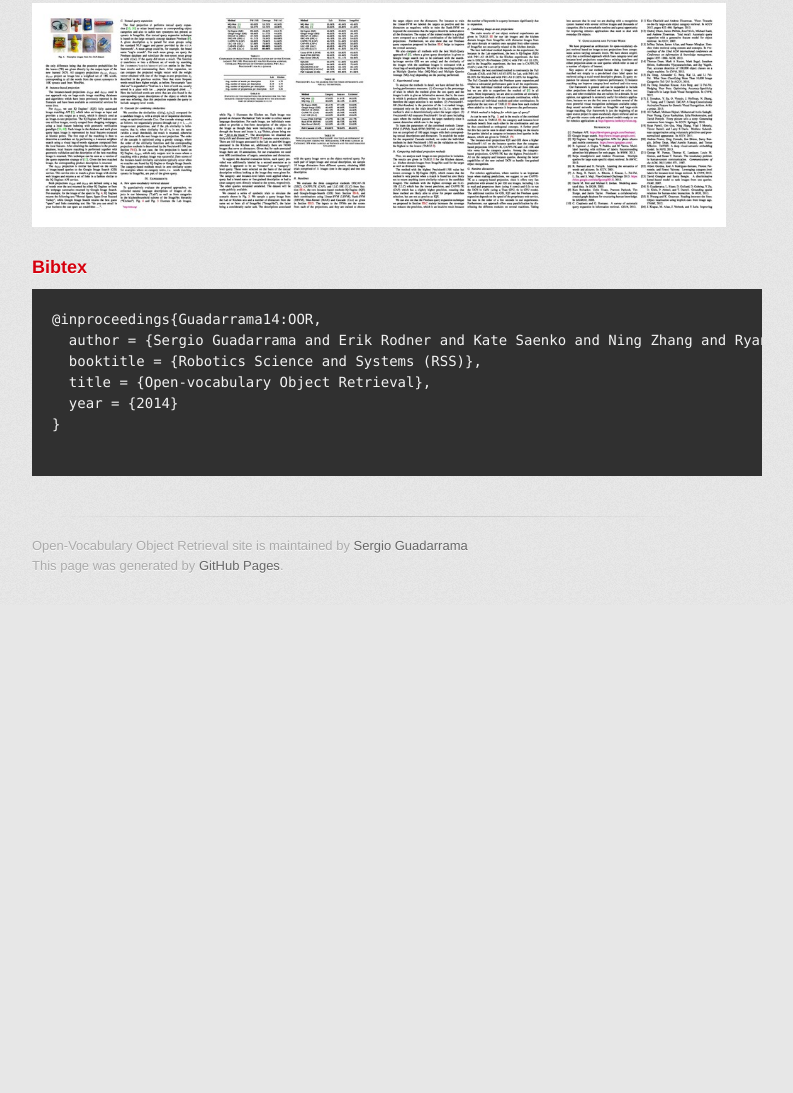
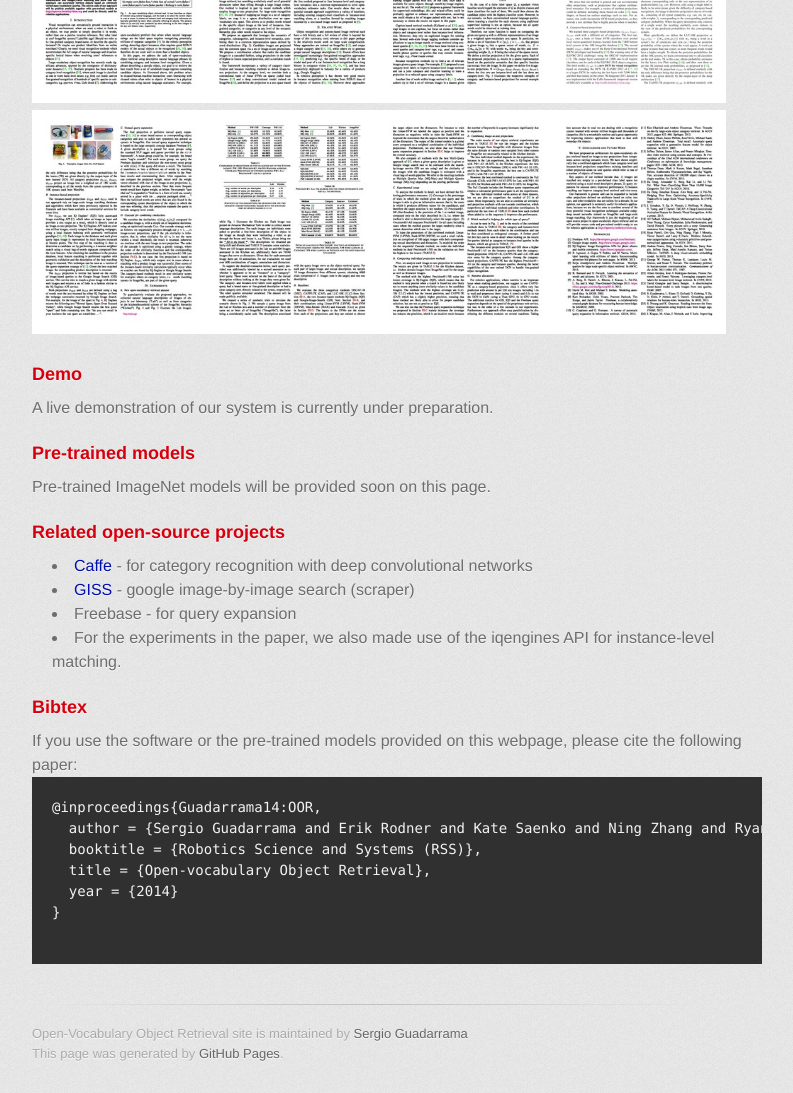
Before and after one commit to sguada/openvoc, a plain HTML site: page index.html in a window 1280 px wide. Shown: the part 910-2003 px from the top of the page, without its empty margins (243-1036 px from the left). Before the commit the page ends 1515 px from the top, so only its background shows below. Drawn offline with Linux system fonts and the light colour scheme; a web font is replaced by a local one.

Commit message:
bibtex and portraits

```diff
--- a/index.html
+++ b/index.html
@@ -38,6 +38,14 @@
 <a href=http://www.eecs.berkeley.edu/~sguada/>Sergio Guadarrama</a>, <a href=https://sites.google.com/site/erikrodner/>Erik Rodner</a>, <a href=http://www.cs.uml.edu/~saenko/>Kate Saenko</a>, <a href=http://www.cs.berkeley.edu/~nzhang/>Ning Zhang</a>,<br> <a href=http://faculty.cs.byu.edu/~farrell/>Ryan Farrell</a>, <a href=http://jeffdonahue.com/>Jeff Donahue</a> and <a href=http://www.eecs.berkeley.edu/~trevor>Trevor Darrell</a>. <br>
 </p>
 
+<img height=100px src=images/sergio.jpg>
+<img height=100px src=images/erik.jpg>
+<img height=100px src=images/kate.jpg>
+<img height=100px src=images/ning.jpg>
+<img height=100px src=images/ryan.png>
+<img height=100px src=images/jeff.jpg>
+<img height=100px src=images/trevordarrell.jpg>
+
 <p>
 We address the problem of retrieving objects based on open-vocabulary natural language queries: Given a phrase describing a specific object, e.g., "the corn flakes box", the task is to find the best match in a set of images containing candidate objects.
 When naming objects, humans tend to use natural language with rich semantics, including basic-level categories, fine-grained categories, and instance-level concepts such as brand names.
@@ -57,9 +65,30 @@ The source code of our approach is available on this webpage together with pre-t
 </p>
 
         </section>
+    <section id="demo" class="inner">
+    <h3>Demo</h3>
+    <p>
+    A live demonstration of our system is currently under preparation.
+    </section>
+
+    <section id="models" class="inner">
+    <h3>Pre-trained models</h3>
+    <p>
+    Pre-trained ImageNet models will be provided soon on this page.
+    </p>
+
+    <section id="extsoftware" class="inner">
+    <h3>Related open-source projects</h3>
+    <ul>
+    <li><a href="http://caffe.berkeleyvision.org">Caffe</a> - for category recognition with deep convolutional networks</li>
+    <li><a href="https://github.com/erodner/giss">GISS</a> - google image-by-image search (scraper)</li>
+    <li>Freebase - for query expansion</li>
+    <li>For the experiments in the paper, we also made use of the iqengines API for instance-level matching.</li>
+    </section>
 
     <section id="bibtex" class="inner">
     <h3>Bibtex</h3>
+    If you use the software or the pre-trained models provided on this webpage, please cite the following paper:
     <pre>
 @inproceedings{Guadarrama14:OOR,
   author = {Sergio Guadarrama and Erik Rodner and Kate Saenko and Ning Zhang and Ryan Farrell and Jeff Donahue and Trevor Darrell},
@@ -68,6 +97,7 @@ The source code of our approach is available on this webpage together with pre-t
   year = {2014}
 }
     </pre>
+    </section>
 
         <footer>
           Open-Vocabulary Object Retrieval site is maintained by <a href="https://github.com/sguada">Sergio Guadarrama</a><br>
```
Also changed, not shown: images/erik.jpg (added), images/jeff.jpg (added), images/kate.jpg (added), images/ning.jpg (added), images/ryan.png (added), images/sergio.jpg (added), images/trevordarrell.jpg (added).
